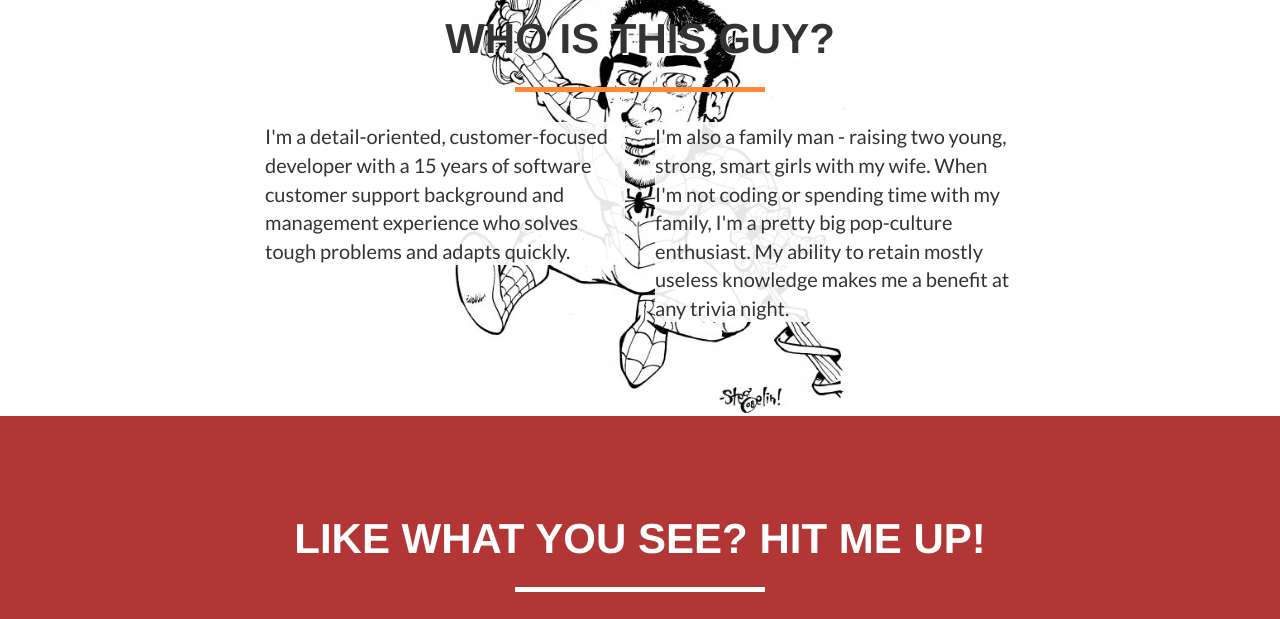
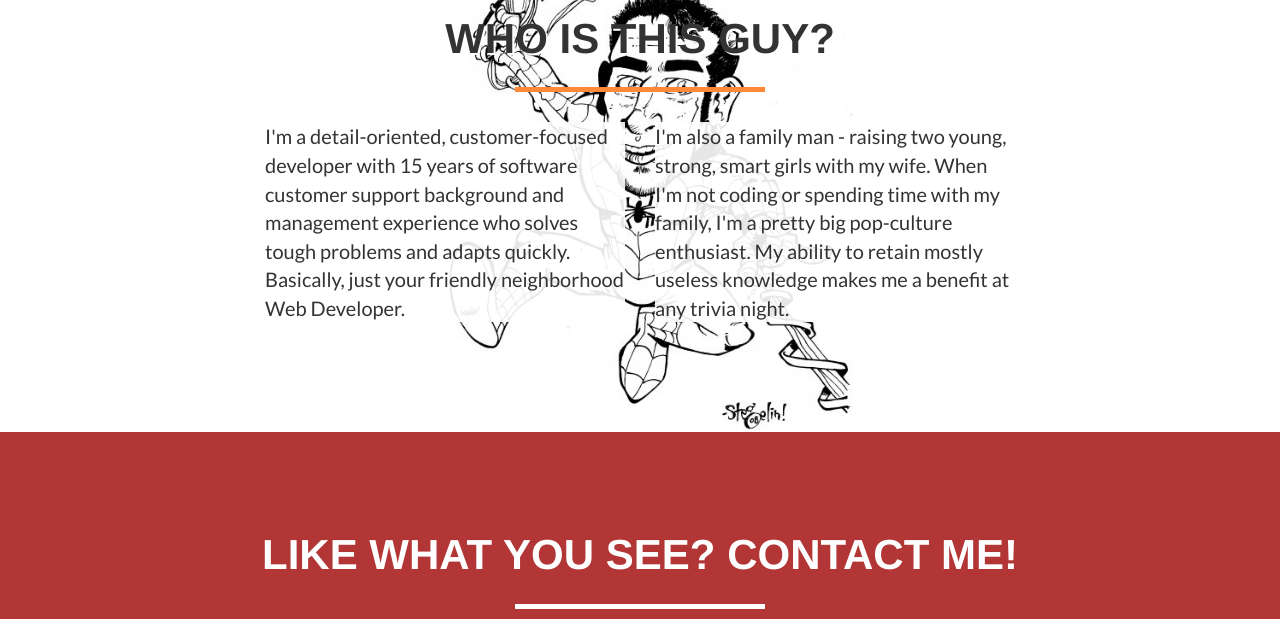
Before and after one commit to Bruin324/DevPortfolio, a website: page index.html in a window 1280 px wide. Shown: the part 2140-2759 px from the top of the page. Drawn offline with nearby package versions, Linux system fonts and the light colour scheme; a web font is replaced by a local one.

Commit message:
fixing bugs

```diff
--- a/css/freelancer.css
+++ b/css/freelancer.css
@@ -222,7 +222,7 @@ section.success {
 
 #about {
   background-image: url(../img/spider-bruin.jpg);
-  height: 500px;
+  height: auto;
   background-attachment: fixed;
   background-position: center;
   background-repeat: no-repeat;
--- a/index.html
+++ b/index.html
@@ -169,8 +169,8 @@
             </div>
             <div class="row">
                 <div class="col-lg-4 col-lg-offset-2">
-                    <p>I'm a detail-oriented, customer-focused developer with a 15 years of software customer support background
-                        and management experience who solves tough problems and adapts quickly. </p>
+                    <p>I'm a detail-oriented, customer-focused developer with 15 years of software customer support background
+                        and management experience who solves tough problems and adapts quickly. Basically, just your friendly neighborhood Web Developer.</p>
                 </div>
                 <div class="col-lg-4">
                     <p>I'm also a family man - raising two young, strong, smart girls with my wife. When I'm not coding or spending
@@ -186,7 +186,7 @@
         <div class="container">
             <div class="row">
                 <div class="col-lg-12 text-center">
-                    <h2>Like What You See? Hit Me Up!</h2>
+                    <h2>Like What You See? Contact Me!</h2>
                     <hr class="star-light">
                 </div>
             </div>
```
